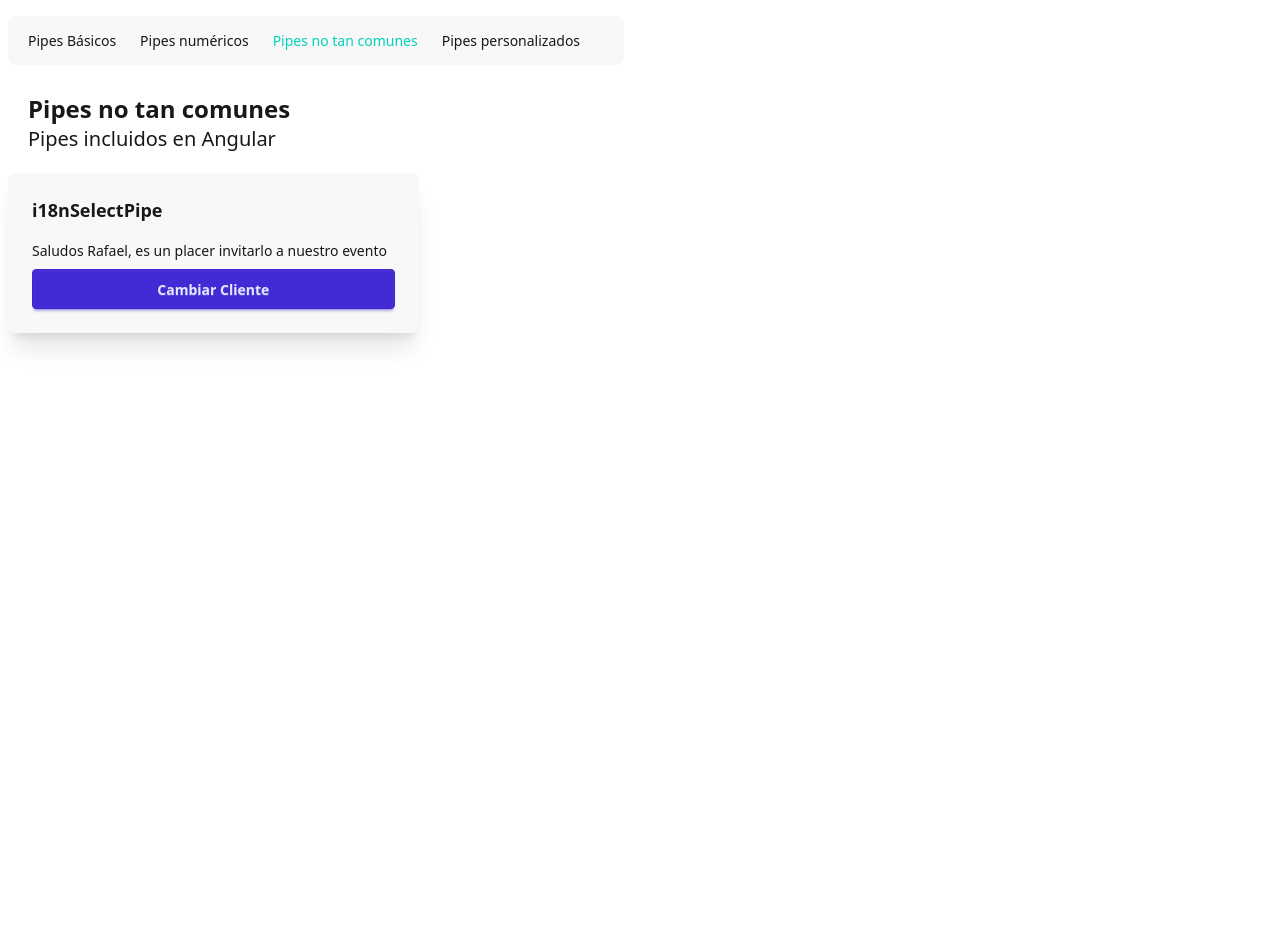
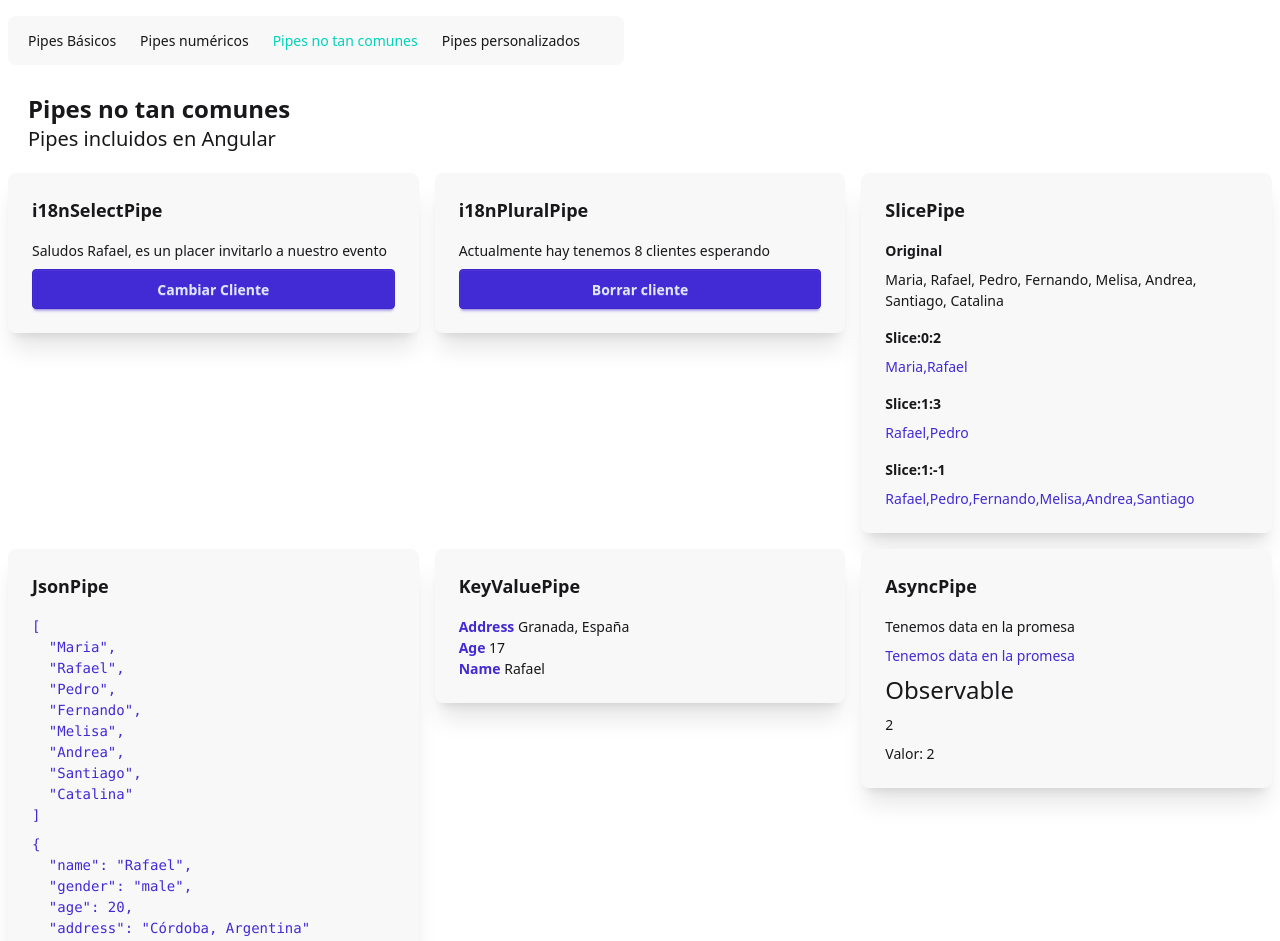
Before and after one commit to rafafuentesz/05-pipes-app, an Angular app: page /uncommon in a window 1280 px wide. Shown: the top 941 px of the page. Before the commit the page ends 800 px from the top, so only its background shows below. Built offline with nearby package versions, Linux system fonts and the light colour scheme.

Commit message:
uncommon pipes page component completed

```diff
--- a/src/app/pages/uncommon-page/uncommon-page.component.html
+++ b/src/app/pages/uncommon-page/uncommon-page.component.html
@@ -8,4 +8,68 @@
     <p>Saludos {{client().name}}, es un placer {{ client().gender | i18nSelect: invitationMap }} a nuestro evento</p>
     <button (click)="changeClient()" class="btn btn-primary">Cambiar Cliente</button>
   </app-card>
+
+
+  <app-card title="i18nPluralPipe">
+    <p>Actualmente hay {{clients().length | i18nPlural: clientsMap() }} </p>
+    <button [disabled]="clients().length === 0" (click)="deleteClient()" class="btn btn-primary">Borrar cliente</button>
+  </app-card>
+
+
+
+  <app-card title="SlicePipe">
+    <b>Original</b>
+    <p>{{clients().join(', ')}}</p>
+
+
+    <b class="mt-2">Slice:0:2</b>
+    <p class="text-primary">{{clients() | slice:0:2}}</p>
+
+    <b class="mt-2">Slice:1:3</b>
+    <p class="text-primary">{{clients() | slice:1:3}}</p>
+
+    <b class="mt-2">Slice:1:-1</b>
+    <p class="text-primary">{{clients() | slice:1:-1}}</p>
+  </app-card>
+
+
+  <app-card title="JsonPipe">
+    <pre class="text-primary">{{clients() | json}}</pre>
+    <pre class="text-primary">{{client() | json}}</pre>
+    <p class="text-primary">{{clients().join(', ') | json | uppercase}}</p>
+  </app-card>
+
+  <app-card title="KeyValuePipe">
+    <!-- <pre>{{profile | keyvalue | json}}</pre> -->
+    <ul>
+      @for (item of profile | keyvalue; track $index) {
+      <li>
+        <strong class="text-primary">{{ item.key | titlecase}}</strong>
+        <span> {{ item.value }}</span>
+      </li>
+      }
+    </ul>
+  </app-card>
+
+  <app-card title="AsyncPipe">
+    <p>{{promiseValue | async}}</p>
+    @if (promiseValue | async; as value) {
+    <p class="text-primary">{{value}}</p>
+    } @else {
+    <p class="text-accent">Espere por favor...</p>
+    }
+
+    <!--  -->
+
+    <h3 class="text-2xl">Observable</h3>
+    <p>{{myObservableTimer | async}}</p>
+
+    @if (myObservableTimer | async; as value) {
+      <p>Valor: {{value}}</p>
+    }
+    <!-- -->
+    @else {
+      <p class="text-accent">Esperando primer valor...</p>
+    }
+  </app-card>
 </div>
--- a/src/app/pages/uncommon-page/uncommon-page.component.ts
+++ b/src/app/pages/uncommon-page/uncommon-page.component.ts
@@ -1,6 +1,16 @@
 import { Component, signal } from '@angular/core';
 import { CardComponent } from '../../components/card/card.component';
-import { I18nSelectPipe } from '@angular/common';
+import {
+  AsyncPipe,
+  I18nPluralPipe,
+  I18nSelectPipe,
+  JsonPipe,
+  KeyValuePipe,
+  SlicePipe,
+  TitleCasePipe,
+  UpperCasePipe,
+} from '@angular/common';
+import { interval, map, tap } from 'rxjs';
 
 const client1 = {
   name: 'Rafael',
@@ -17,7 +27,17 @@ const client2 = {
 
 @Component({
   selector: 'app-uncommon-page',
-  imports: [CardComponent, I18nSelectPipe],
+  imports: [
+    CardComponent,
+    I18nSelectPipe,
+    I18nPluralPipe,
+    SlicePipe,
+    JsonPipe,
+    UpperCasePipe,
+    KeyValuePipe,
+    TitleCasePipe,
+    AsyncPipe,
+  ],
   templateUrl: './uncommon-page.component.html',
 })
 export default class UncommonPageComponent {
@@ -36,4 +56,47 @@ export default class UncommonPageComponent {
     }
     this.client.set(client1);
   }
+
+  //i18n Plural
+
+  clientsMap = signal({
+    '=0': 'no tenemos ningún cliente esperando',
+    '=1': 'tenemos un cliente esperando',
+    other: 'tenemos # clientes esperando',
+  });
+
+  clients = signal([
+    'Maria',
+    'Rafael',
+    'Pedro',
+    'Fernando',
+    'Melisa',
+    'Andrea',
+    'Santiago',
+    'Catalina',
+  ]);
+
+  deleteClient() {
+    this.clients.update((prev) => prev.slice(1));
+  }
+
+  //KeyValue Pipe
+  profile = {
+    name: 'Rafael',
+    age: 17,
+    address: 'Granada, España',
+  };
+
+  //Async Pipe
+  promiseValue: Promise<string> = new Promise((resolve, reject) => {
+    setTimeout(() => {
+      resolve('Tenemos data en la promesa');
+      console.log('Promesa resuelta');
+    }, 3500);
+  });
+
+  myObservableTimer = interval(2000).pipe(
+    map((value) => value + 1),
+    tap((value) => console.log('tap:', value))
+  );
 }
```
